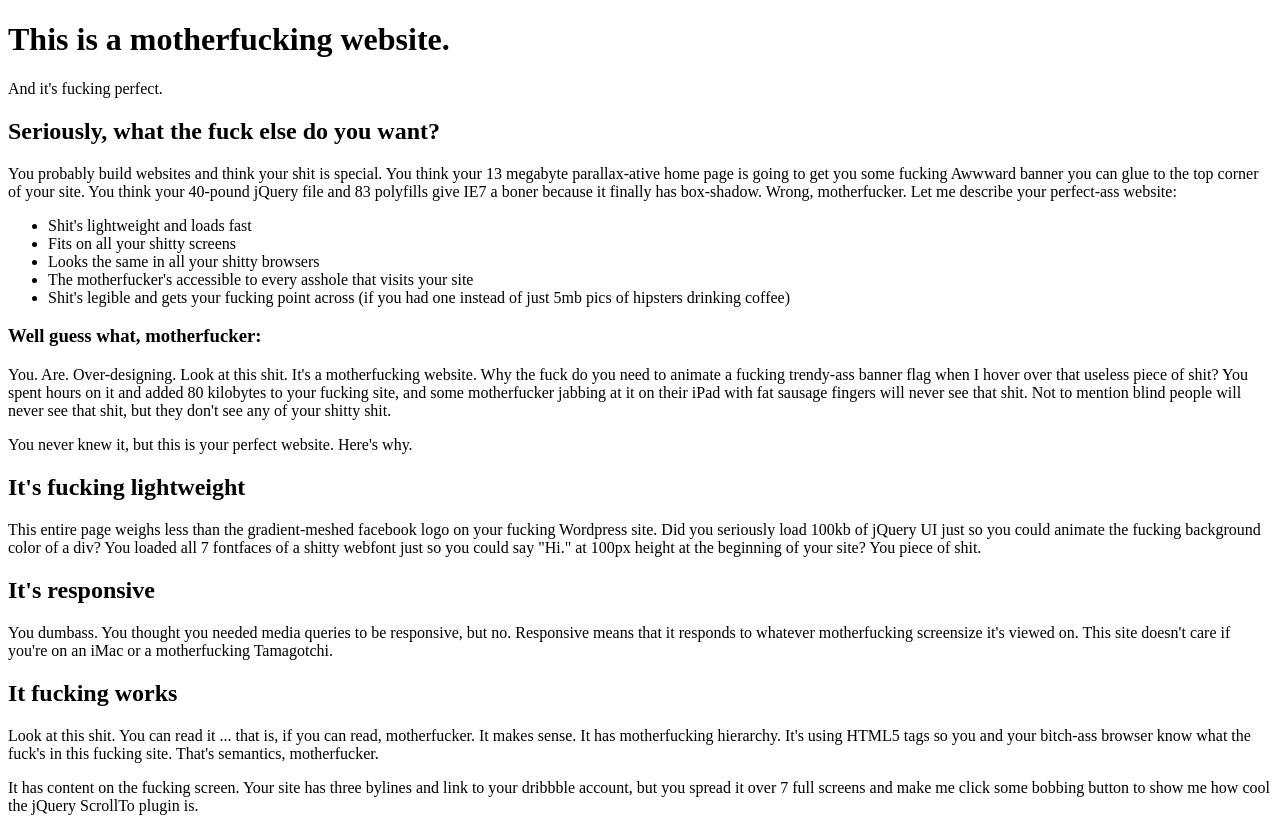
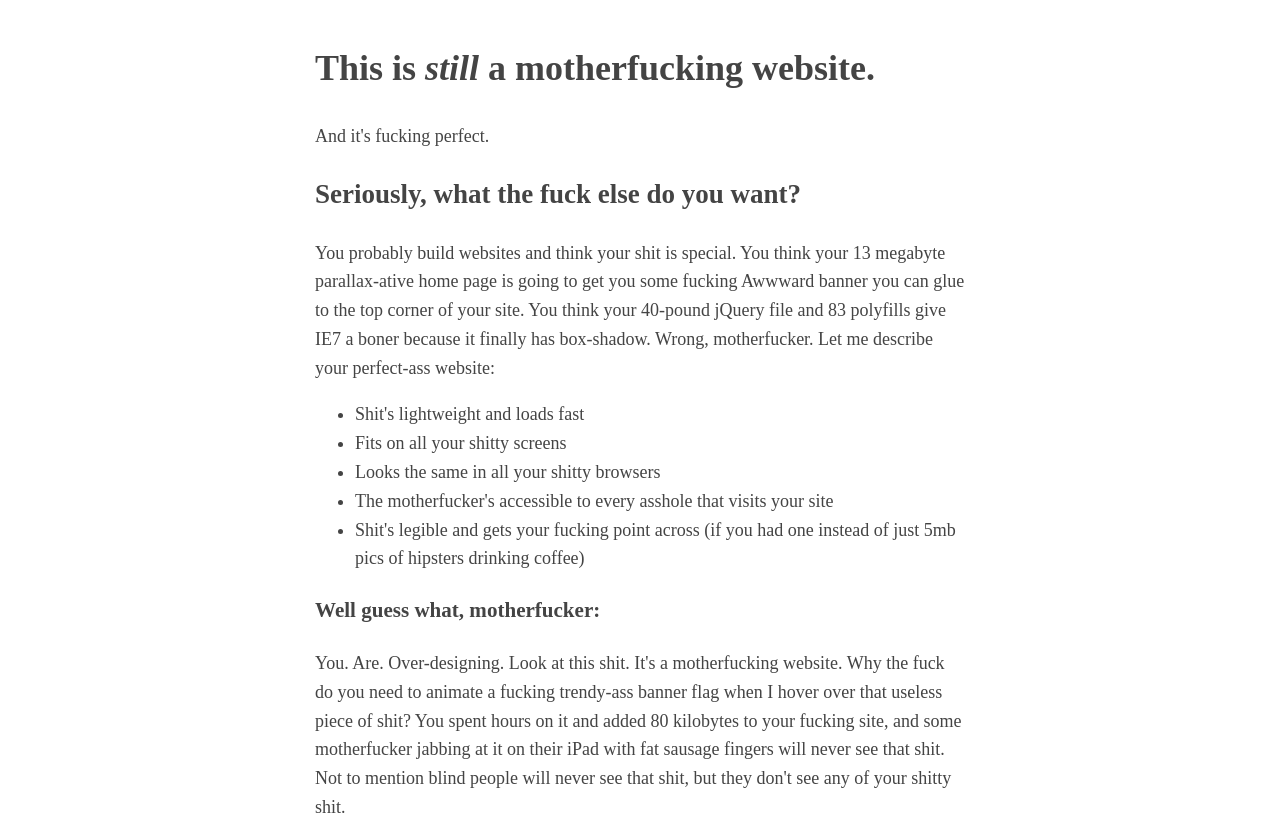
Before and after one commit to Lvmm-brkln/motherfuckingwebsite, a plain HTML site: page index.html in a window 1280 px wide. Shown: the top 825 px of the page. Drawn offline with Linux system fonts and the light colour scheme.

Commit message:
Ajout du fichier style.css

```diff
--- a/index.html
+++ b/index.html
@@ -4,14 +4,15 @@
 <head>
     <meta charset="utf-8">
     <meta name="viewport" content="width=device-width, initial-scale=1">
+    <link rel="stylesheet" href="style.css" />
 
-
-    <title>Motherfucking Website</title>
+    <title>Better Motherfucking Website</title>
 </head>
 
 <body>
+
     <header>
-        <h1>This is a motherfucking website.</h1>
+        <h1>This is <em>still</em> a motherfucking website.</h1>
         <aside>And it's fucking perfect.</aside>
     </header>
 
--- /dev/null
+++ b/style.css
@@ -0,0 +1,14 @@
+body
+{
+    margin : 40px auto;
+    max-width:650px;
+    line-height:1.6;
+    font-size:18px;
+    color:#444;
+    padding: 0 10px;
+}
+
+h1 h2 h3
+{
+    line-height:1.2;
+}
```
Also changed, not shown: 1 other file.
